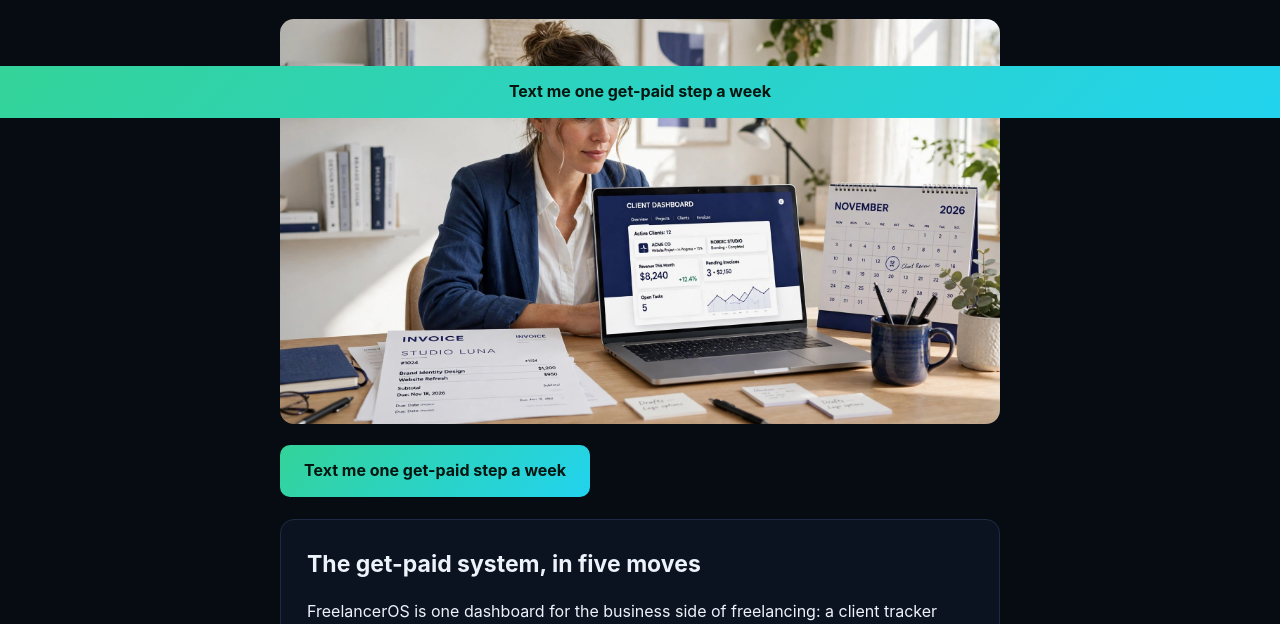
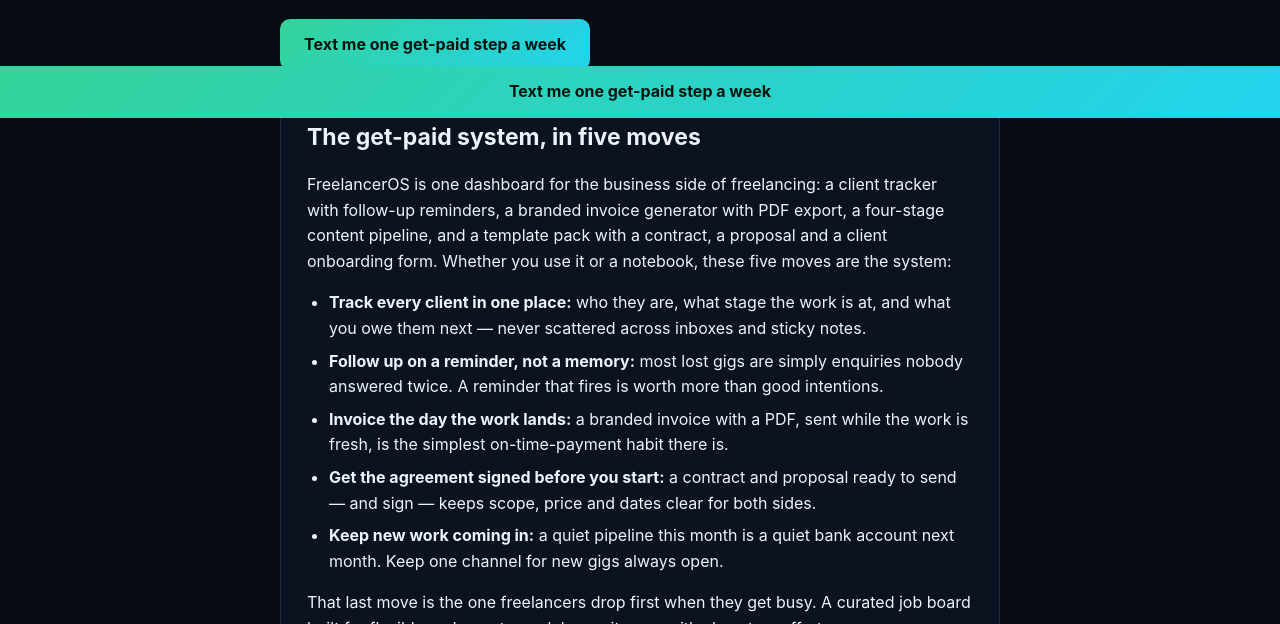
Before and after one commit to mehyar500/venture-freelanceros, a plain HTML site: page get-paid/index.html in a window 1280 px wide. Shown: the part 682-1306 px from the top of the page. Drawn offline with Linux system fonts and the light colour scheme.

Commit message:
Hero cleanup (Mayor order via Affiliate): remove duplicated hero-img element. Product Chief 2026-11-23.

```diff
--- a/get-paid/index.html
+++ b/get-paid/index.html
@@ -51,7 +51,6 @@ input[type=text],input[type=tel]{background:#070b12;color:var(--ink)}
 <h1>How freelancers get clients, follow up — and actually get paid on time</h1>
 <p>Most freelance income is not lost in the work. It is lost in the gaps: the lead never followed up, the invoice never sent, the contract sitting unsigned. Watch the short video, then work the simple system below.</p>
 <video controls preload="metadata" poster="hero.webp" src="https://cdn.mehyar.us/freelanceros/get-paid.mp4"></video>
-<img class="hero-img" src="hero.webp" alt="A freelance designer in a bright home office checking a clean client dashboard on a laptop, invoices and a calendar beside her">
 <br><a class="cta" href="#text-signup">Text me one get-paid step a week</a>
 </div>
 
```
